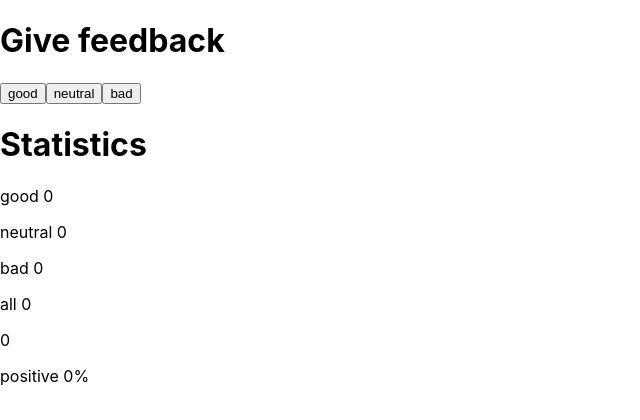
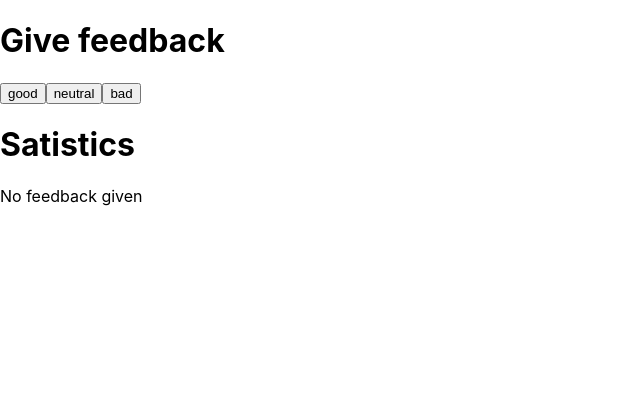
Before and after one commit to buildevol/learn-fullstack-open, a React (Create React App) app in the folder part1exercise/unicafe/: page / in a window 1280 px wide. Shown: the top 420 px of the page, without its empty margins (0-640 px from the left). Built offline with nearby package versions, Linux system fonts and the light colour scheme.

Commit message:
Added part 1 exericse 1.9

```diff
--- a/part1exercise/unicafe/src/index.js
+++ b/part1exercise/unicafe/src/index.js
@@ -12,6 +12,14 @@ const Button = ({ handleClick, text }) => {
 
 const Statistics = ({ good, neutral, bad }) => {
   const all = good + neutral + bad;
+  if (all === 0) {
+    return (
+      <>
+        <h1>Satistics</h1>
+        <p>No feedback given</p>
+      </>
+    );
+  }
   return (
     <>
       <h1>Statistics</h1>
@@ -19,8 +27,8 @@ const Statistics = ({ good, neutral, bad }) => {
       <p>neutral {neutral}</p>
       <p>bad {bad}</p>
       <p>all {all} </p>
-      <p>{all === 0 ? 0 : (good - bad) / all}</p>
-      <p>positive {all === 0 ? 0 : (good / parseFloat(all)) * 100.0}%</p>
+      <p>{(good - bad) / all}</p>
+      <p>positive {(good / parseFloat(all)) * 100.0}%</p>
     </>
   );
 };
```
